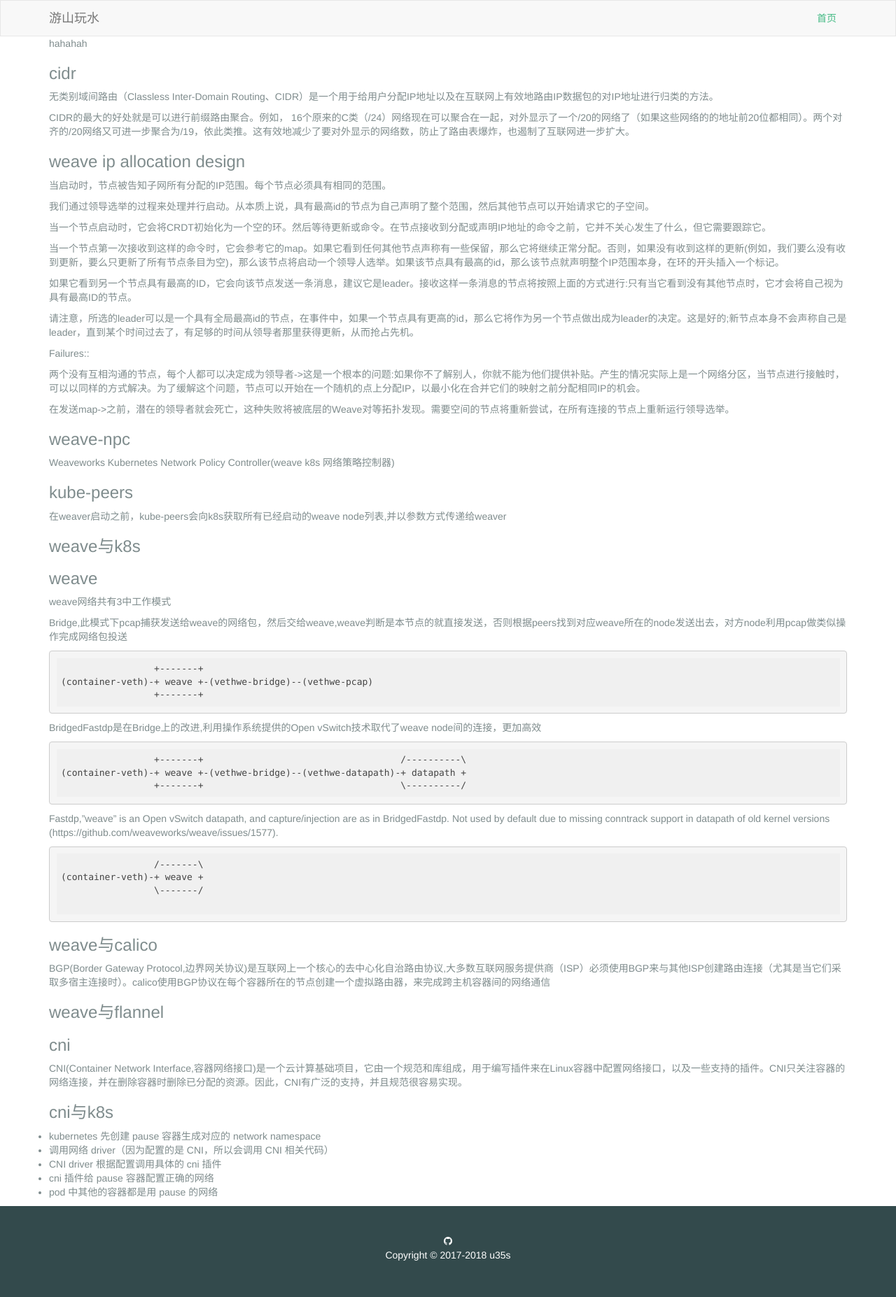
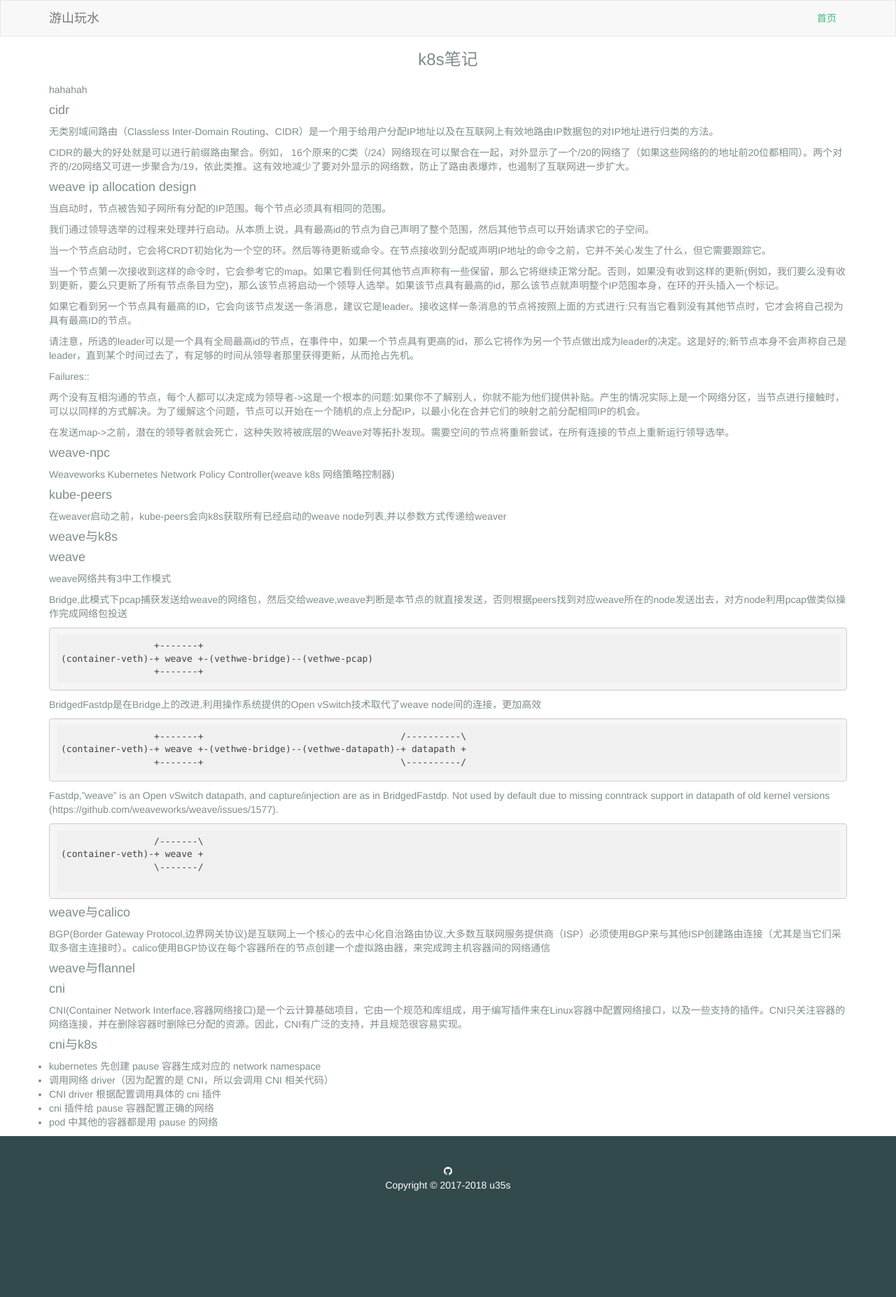
Before and after one commit to u35s/oottoo.github.io, a Jekyll site: the page built from _posts/2017-10-10-k8s.md, in a window 1280 px wide. Shown: the whole page at 70% size. Built offline with Jekyll 4.4.1, drawn with Linux system fonts in a browser that asks for light colours; after the commit the page ends 1754 px from its top, so only the background shows below that.

Commit message:
update css

````diff
--- a/_layouts/post.html
+++ b/_layouts/post.html
@@ -3,6 +3,9 @@ layout: default
 ---
 <div class="content">
 		<div class="container">
+
+				<h3>{{ page.title }}</h3>
+
 				{{ content }}
 		</div>
 </div>
--- a/_posts/2017-10-10-k8s.md
+++ b/_posts/2017-10-10-k8s.md
@@ -4,12 +4,12 @@ title: k8s笔记
 ---
 hahahah
 
-### cidr
+#### cidr
 无类别域间路由（Classless Inter-Domain Routing、CIDR）是一个用于给用户分配IP地址以及在互联网上有效地路由IP数据包的对IP地址进行归类的方法。
 
 CIDR的最大的好处就是可以进行前缀路由聚合。例如， 16个原来的C类（/24）网络现在可以聚合在一起，对外显示了一个/20的网络了（如果这些网络的的地址前20位都相同）。两个对齐的/20网络又可进一步聚合为/19，依此类推。这有效地减少了要对外显示的网络数，防止了路由表爆炸，也遏制了互联网进一步扩大。
 
-### weave ip allocation design
+#### weave ip allocation design
 
 当启动时，节点被告知子网所有分配的IP范围。每个节点必须具有相同的范围。
 
@@ -29,12 +29,12 @@ Failures::
 
 在发送map->之前，潜在的领导者就会死亡，这种失败将被底层的Weave对等拓扑发现。需要空间的节点将重新尝试，在所有连接的节点上重新运行领导选举。
 
-### weave-npc
+#### weave-npc
 Weaveworks Kubernetes Network Policy Controller(weave k8s 网络策略控制器)
-### kube-peers
+#### kube-peers
 在weaver启动之前，kube-peers会向k8s获取所有已经启动的weave node列表,并以参数方式传递给weaver
-### weave与k8s
-### weave
+#### weave与k8s
+#### weave
 weave网络共有3中工作模式
 
 Bridge,此模式下pcap捕获发送给weave的网络包，然后交给weave,weave判断是本节点的就直接发送，否则根据peers找到对应weave所在的node发送出去，对方node利用pcap做类似操作完成网络包投送
@@ -62,13 +62,13 @@ datapath of old kernel versions (https://github.com/weaveworks/weave/issues/1577
 
 ```
 
-### weave与calico
+#### weave与calico
 BGP(Border Gateway Protocol,边界网关协议)是互联网上一个核心的去中心化自治路由协议,大多数互联网服务提供商（ISP）必须使用BGP来与其他ISP创建路由连接（尤其是当它们采取多宿主连接时）。calico使用BGP协议在每个容器所在的节点创建一个虚拟路由器，来完成跨主机容器间的网络通信
-### weave与flannel
+#### weave与flannel
 
-### cni
+#### cni
 CNI(Container Network Interface,容器网络接口)是一个云计算基础项目，它由一个规范和库组成，用于编写插件来在Linux容器中配置网络接口，以及一些支持的插件。CNI只关注容器的网络连接，并在删除容器时删除已分配的资源。因此，CNI有广泛的支持，并且规范很容易实现。
-### cni与k8s
+#### cni与k8s
 * kubernetes 先创建 pause 容器生成对应的 network namespace
 * 调用网络 driver（因为配置的是 CNI，所以会调用 CNI 相关代码）
 * CNI driver 根据配置调用具体的 cni 插件
--- a/assets/css/jumbotron.css
+++ b/assets/css/jumbotron.css
@@ -14,7 +14,6 @@ body {
   font-family: "Source Sans Pro", "Helvetica Neue", Arial, sans-serif;
   color: #7f8c8d;
   background-color:#334a4c;
-	text-align: center;
 }
 /*nav*/
 .navbar{
@@ -25,13 +24,22 @@ body {
   color: #42b983;
 }
 /*nav*/
+
 /*content*/
 .content{
   width: 100%;
   background: #fff;
-  text-align: left;
+}
+.content h3{
+	text-align: center;
+	padding-bottom: 10px;
 }
 /*content*/
+
+/*post*/
+
+/*post*/
+
 /*footer*/
 .footer{
   padding: 40px 0;
````
Also changed, not shown: _posts/2017-10-11-encrytion.md (+1 -1 lines), _posts/2018-01-15-bolt-realization.md (+3 -3 lines).
